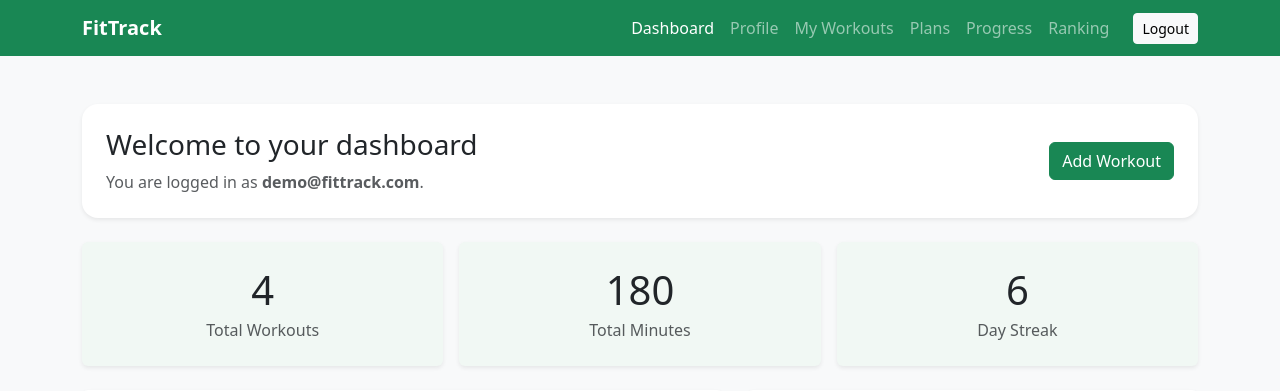
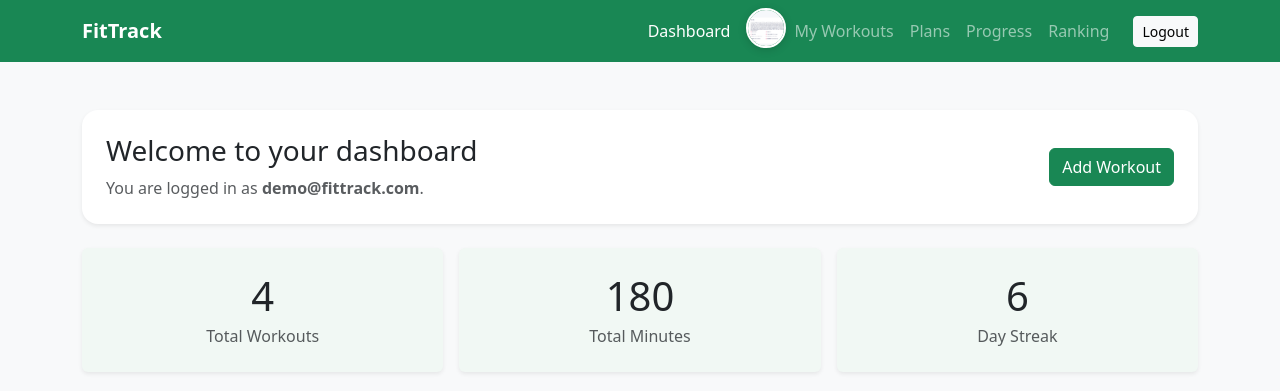
Before and after one commit to kiegiam/CITS3403-Test-Repo, a Flask app: page /dashboard in a window 1280 px wide. Shown: the top 391 px of the page. Run offline with Flask 3, Linux system fonts and the light colour scheme; a user stored in the database is signed in.

Commit message:
Attempting to replace the profile button on d upper banner with a profile picture that can be clicked to open profile, so it looks more sleek

```diff
--- a/app.py
+++ b/app.py
@@ -504,9 +504,11 @@ def dashboard():
     return render_template(
         "dashboard.html",
         email=user.email,
+        profile=user_to_profile_dict(user),
         recent_workouts=recent_workouts,
         statistics=statistics,
     )
+
 
 
 @app.route("/profile")
--- a/static/css/styles.css
+++ b/static/css/styles.css
@@ -68,3 +68,40 @@ textarea {
 .progress-bar {
     border-radius: 999px;
 }
+.profile-icon-link {
+    display: inline-flex;
+    align-items: center;
+    justify-content: center;
+    text-decoration: none;
+}
+
+.profile-icon {
+    width: 40px;
+    height: 40px;
+    border-radius: 50%;
+    object-fit: cover;
+    border: 2px solid #ffffff;
+    box-shadow: 0 2px 8px rgba(0, 0, 0, 0.15);
+    transition: transform 0.2s ease, opacity 0.2s ease;
+}
+
+.profile-icon-fallback {
+    width: 40px;
+    height: 40px;
+    border-radius: 50%;
+    background-color: #ffffff;
+    color: #198754;
+    font-weight: 700;
+    display: inline-flex;
+    align-items: center;
+    justify-content: center;
+    border: 2px solid #ffffff;
+    box-shadow: 0 2px 8px rgba(0, 0, 0, 0.15);
+    transition: transform 0.2s ease, opacity 0.2s ease;
+}
+
+.profile-icon-link:hover .profile-icon,
+.profile-icon-link:hover .profile-icon-fallback {
+    transform: scale(1.05);
+    opacity: 0.9;
+}
--- a/templates/dashboard.html
+++ b/templates/dashboard.html
@@ -38,9 +38,21 @@
                     <ul class="navbar-nav ms-auto align-items-lg-center">
                         <li class="nav-item">
                             <a class="nav-link active" href="{{ url_for('dashboard') }}">Dashboard</a>
-                        </li>
-                        <li class="nav-item">
-                            <a class="nav-link" href="{{ url_for('profile') }}">Profile</a>
+                        <li class="nav-item ms-lg-2">
+                            <a href="{{ url_for('profile') }}" class="profile-icon-link" aria-label="Profile">
+                                {% if profile.avatar_filename %}
+                                    <img
+                                        src="{{ url_for('static', filename='uploads/' ~ profile.avatar_filename) }}"
+                                        alt="Profile"
+                                        class="profile-icon"
+                                    >
+                                {% else %}
+                                    <span class="profile-icon profile-icon-fallback">
+                                        {% set name_parts = profile.name.split() %}
+                                        {{ name_parts[0][0]|upper }}{% if name_parts|length > 1 %}{{ name_parts[-1][0]|upper }}{% endif %}
+                                    </span>
+                                {% endif %}
+                            </a>
                         </li>
                         <li class="nav-item">
                             <a class="nav-link" href="{{ url_for('workouts') }}">My Workouts</a>
```
Also changed, not shown: instance/fittrack.db, static/uploads/user_1_avatar.png (added).
